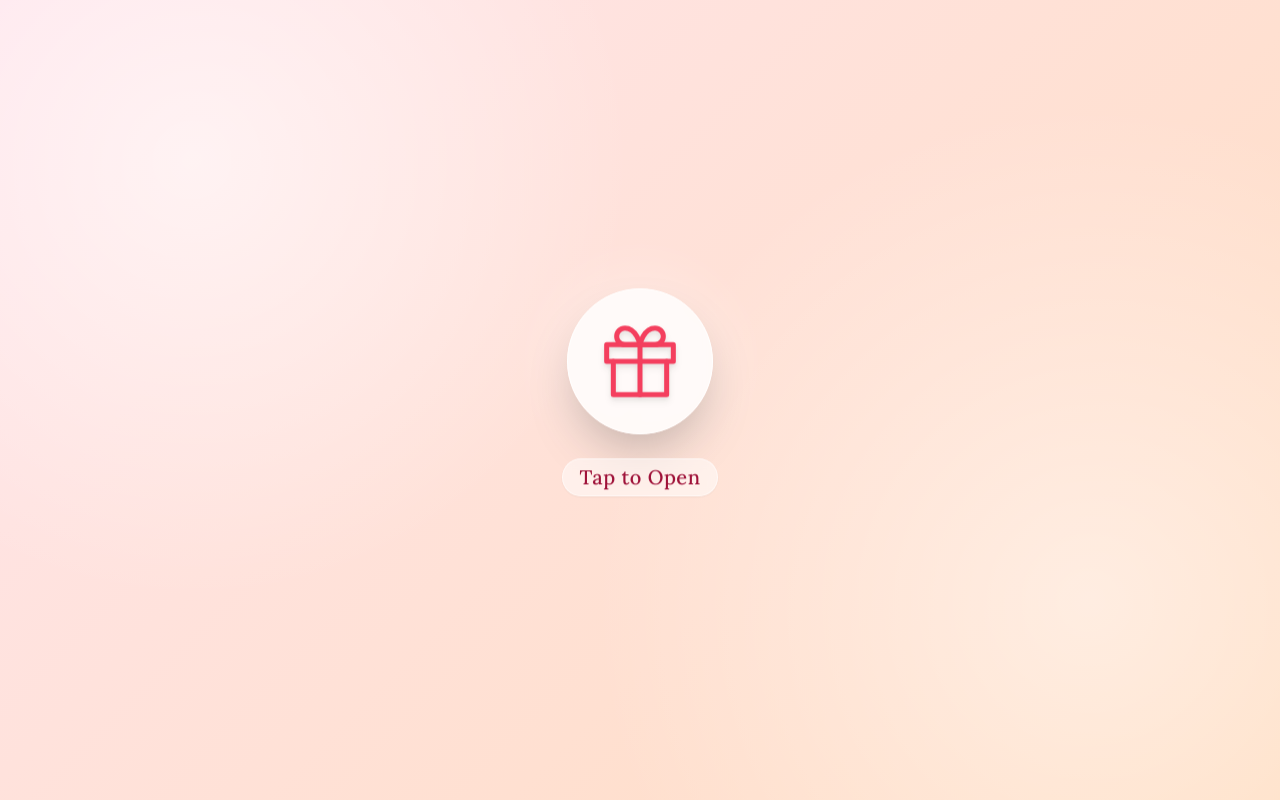
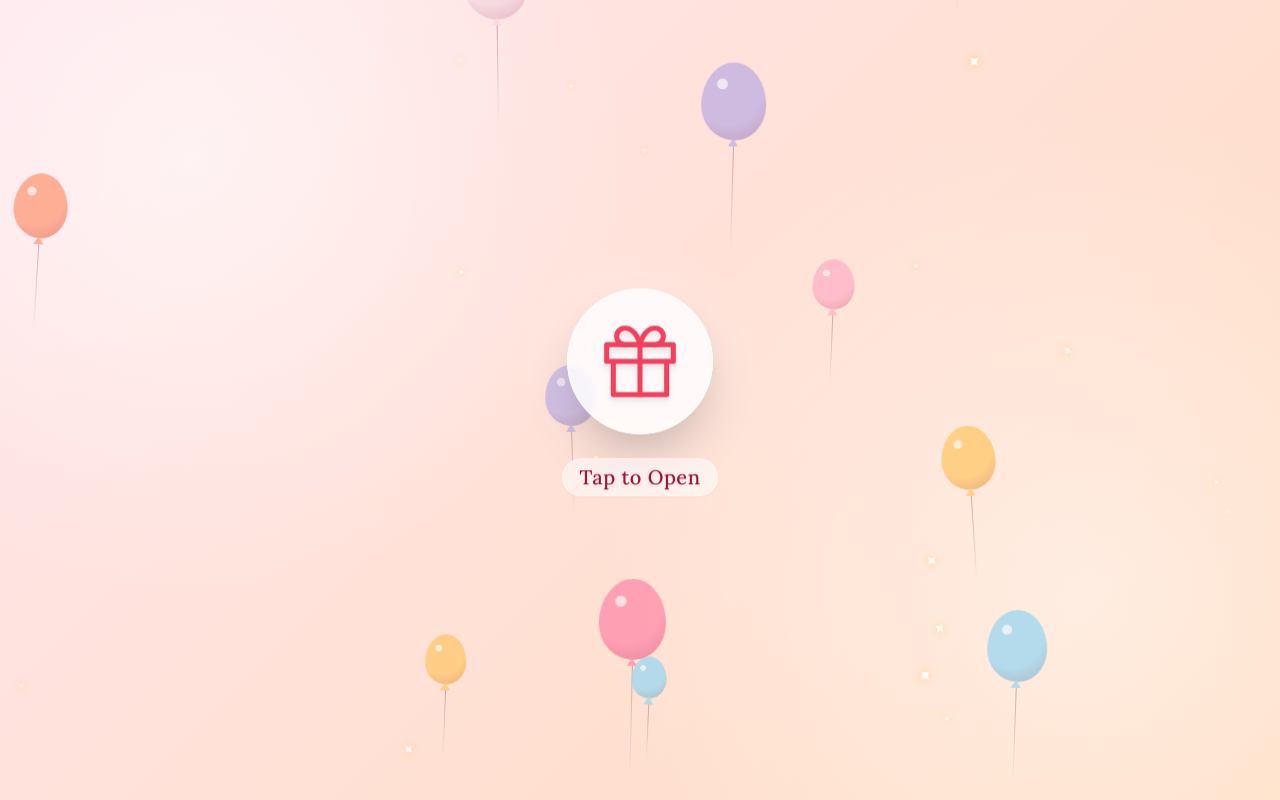
Before and after one commit to Abner-Wilhelm/happy-birthday-mom, a plain HTML site: page index.html in a window 1280 px wide. Drawn offline with nearby package versions, Linux system fonts and the light colour scheme.

Commit message:
Add mom photos, more pets, new heading and balloons
Co-Authored-By: Claude Opus 5.5 <noreply@anthropic.com>

```diff
--- a/index.html
+++ b/index.html
@@ -84,7 +84,7 @@
             width: clamp(150px, 15vw, 230px);
             animation: drift var(--dur, 7s) ease-in-out var(--delay, 0s) infinite;
         }
-        .floater .polaroid img { aspect-ratio: 4 / 5; object-fit: cover; }
+        .floater .polaroid img { aspect-ratio: 1; object-fit: cover; }
         @keyframes drift {
             0%,100% { translate: 0 0; }
             50% { translate: 0 -14px; }
@@ -115,12 +115,58 @@
         #lightbox.open { display: flex; }
         #lightbox img { max-width: 100%; max-height: 90vh; border-radius: 12px; box-shadow: 0 20px 60px rgba(0,0,0,.5); }
 
+        /* ---------- Background: balloons + sparkles ---------- */
+        #page { position: relative; z-index: 1; }
+        #sky { position: fixed; inset: 0; pointer-events: none; overflow: hidden; z-index: 0; }
+        .balloon {
+            position: absolute;
+            bottom: -180px;
+            width: var(--w);
+            height: calc(var(--w) * 1.2);
+            border-radius: 50% 50% 48% 52% / 55% 55% 45% 45%;
+            background:
+                radial-gradient(circle at 32% 28%, rgba(255,255,255,.7) 0 7%, transparent 8%),
+                radial-gradient(circle at 40% 35%, var(--c) 0 55%, color-mix(in srgb, var(--c) 75%, #7a1f3d) 100%);
+            opacity: .8;
+            animation: rise var(--t) linear var(--d) infinite;
+        }
+        .balloon::before { /* string */
+            content: ""; position: absolute; top: calc(100% + 6px); left: 50%;
+            width: 1px; height: calc(var(--w) * 1.6);
+            background: linear-gradient(rgba(140, 70, 90, .5), transparent);
+        }
+        .balloon::after { /* knot */
+            content: ""; position: absolute; top: calc(100% - 2px); left: 50%; transform: translateX(-50%);
+            border-left: 5px solid transparent; border-right: 5px solid transparent;
+            border-bottom: 8px solid var(--c);
+        }
+        @keyframes rise {
+            0%   { transform: translate(0, 0) rotate(-4deg); }
+            25%  { transform: translate(var(--sway), -30vh) rotate(4deg); }
+            50%  { transform: translate(0, -60vh) rotate(-4deg); }
+            75%  { transform: translate(calc(var(--sway) * -1), -90vh) rotate(4deg); }
+            100% { transform: translate(0, calc(-100vh - 320px)) rotate(-4deg); }
+        }
+        .sparkle {
+            position: absolute; color: #fff; text-shadow: 0 0 8px rgba(255, 190, 80, .9);
+            animation: twinkle var(--t) ease-in-out var(--d) infinite;
+            opacity: 0;
+        }
+        @keyframes twinkle {
+            0%, 100% { opacity: 0; transform: scale(.4) rotate(0deg); }
+            50% { opacity: .9; transform: scale(1) rotate(45deg); }
+        }
+
         @media (prefers-reduced-motion: reduce) {
-            .floater, .bounce-animation, .pulse-ring { animation: none; }
+            .floater, .bounce-animation, .pulse-ring, .balloon, .sparkle { animation: none; }
+            .balloon { display: none; }
         }
     </style>
 </head>
 <body class="locked font-body text-gray-800 antialiased selection:bg-pink-200 selection:text-pink-900">
+
+    <!-- Balloons and sparkles behind everything (filled by the script) -->
+    <div id="sky" aria-hidden="true"></div>
 
     <!-- Gift box -->
     <div id="gift-container">
@@ -182,7 +228,8 @@
 
         <!-- ===== Collage ===== -->
         <section class="reveal max-w-6xl mx-auto px-4 pb-16">
-            <h2 class="font-script text-4xl md:text-5xl text-rose-600 text-center mb-10">A few of our favorite moments</h2>
+            <h2 class="font-script text-4xl md:text-5xl text-rose-600 text-center">Also wishing you a happy birthday&hellip;</h2>
+            <p class="font-hand text-2xl md:text-3xl text-rose-700/80 text-center mt-2 mb-10">the whole furry crew 🐾</p>
             <div id="collage" class="collage columns-2 md:columns-3 lg:columns-4"></div>
 
             <div class="text-center pt-6">
@@ -197,19 +244,27 @@
 
     <script>
         // ---------- Photos (all in images/) ----------
-        // These six float around the message on big screens.
+        // Photos of Mom and me: around the message on big screens, across the top on phones.
+        const momPhotos = ['mom-1.jpg', 'mom-2.jpg', 'mom-3.jpg', 'mom-4.jpg'];
+
+        // What floats around the message on big screens.
+        // kind 'photo' = framed polaroid, kind 'cutout' = cut-out animal from images/cutouts/
         const floaterPhotos = [
-            { src: 'IMG_1051.jpg', top: '4%',  left: '1%',  r: -8, dur: 7,   delay: 0 },
-            { src: 'IMG_1536.jpg', top: '38%', left: '5%',  r: 6,  dur: 8,   delay: 1.2 },
-            { src: 'IMG_3297.jpg', top: '68%', left: '0%',  r: -4, dur: 6.5, delay: .6 },
-            { src: 'IMG_1242.jpg', top: '2%',  right: '2%', r: 7,  dur: 7.5, delay: .3 },
-            { src: 'IMG_6409.jpg', top: '35%', right: '0%', r: -6, dur: 6.8, delay: 1.5 },
-            { src: 'IMG_3305.jpg', top: '67%', right: '4%', r: 5,  dur: 8.2, delay: .9 },
+            { kind: 'photo',  src: 'mom-1.jpg',    top: '3%',  left: '2%',  r: -7, dur: 7,   delay: 0 },
+            { kind: 'photo',  src: 'mom-3.jpg',    top: '36%', left: '5%',  r: 5,  dur: 8,   delay: 1.2 },
+            { kind: 'cutout', src: 'IMG_3297.jpg', top: '70%', left: '0%',  r: -4, dur: 6.5, delay: .6 },
+            { kind: 'photo',  src: 'mom-2.jpg',    top: '2%',  right: '2%', r: 6,  dur: 7.5, delay: .3 },
+            { kind: 'photo',  src: 'mom-4.jpg',    top: '35%', right: '4%', r: -5, dur: 6.8, delay: 1.5 },
+            { kind: 'cutout', src: 'IMG_3305.jpg', top: '69%', right: '3%', r: 5,  dur: 8.2, delay: .9 },
         ];
-        // The rest go in the collage below.
+
+        // All the animals wishing her a happy birthday.
         const collagePhotos = [
-            'IMG_1472.jpg', 'IMG_3337.jpg', 'IMG_2779.jpg', 'IMG_3146.jpg',
-            'IMG_3338.jpg', 'lp_image.jpg', '1FB8F60A-8E4E-4173-A98D-3074E33B17DC.jpg'
+            'pet-04.jpg', 'IMG_1472.jpg', 'pet-03.jpg', 'IMG_1051.jpg', 'pet-08.jpg',
+            'IMG_3337.jpg', 'pet-06.jpg', 'IMG_2779.jpg', 'pet-05.jpg', 'IMG_1536.jpg',
+            'pet-01.jpg', 'IMG_3146.jpg', 'pet-09.jpg', 'IMG_1242.jpg', 'pet-02.jpg',
+            'IMG_3338.jpg', 'pet-07.jpg', 'IMG_6409.jpg', 'lp_image.jpg',
+            '1FB8F60A-8E4E-4173-A98D-3074E33B17DC.jpg'
         ];
 
         function polaroid(src, rotation, { taped = false } = {}) {
@@ -237,24 +292,27 @@
             if (p.right) wrap.style.right = p.right;
             wrap.style.setProperty('--dur', p.dur + 's');
             wrap.style.setProperty('--delay', p.delay + 's');
+            if (p.kind === 'photo') {
+                wrap.appendChild(polaroid(p.src, p.r, { taped: true }));
+            } else {
                 const cut = document.createElement('img');
                 cut.src = 'images/cutouts/' + p.src.replace(/\.(jpe?g|png)$/i, '.png');
-            cut.alt = 'Family photo';
-            cut.loading = 'lazy';
+                cut.alt = 'One of the animals';
                 cut.className = 'floater-cut';
                 cut.style.transform = `rotate(${p.r}deg)`;
                 cut.onclick = () => openLightbox(cut.src);
                 wrap.appendChild(cut);
+            }
             floaters.appendChild(wrap);
         });
 
-        // Phone strip: first four floaters, overlapping
+        // Phone strip: the four photos of Mom and me, overlapping
         const strip = document.getElementById('strip');
-        floaterPhotos.slice(0, 4).forEach((p, i) => {
+        momPhotos.forEach((src, i) => {
             const wrap = document.createElement('div');
             wrap.className = 'w-24 sm:w-28';
             wrap.style.marginTop = (i % 2 ? 14 : 0) + 'px';
-            const pol = polaroid(p.src, [-8, 5, -4, 8][i]);
+            const pol = polaroid(src, [-8, 5, -4, 8][i]);
             pol.style.padding = '5px 5px 18px';
             pol.querySelector('img').style.aspectRatio = '1';
             pol.querySelector('img').style.objectFit = 'cover';
@@ -266,6 +324,34 @@
         const collage = document.getElementById('collage');
         const tilts = [-3, 2, -1.5, 3, -2, 1.5, -2.5, 2.5];
         collagePhotos.forEach((src, i) => collage.appendChild(polaroid(src, tilts[i % tilts.length], { taped: i % 3 === 0 })));
+
+        // Balloons drifting up and sparkles twinkling in the background
+        const sky = document.getElementById('sky');
+        const balloonColors = ['#FF8FAB', '#FFB3C6', '#FFC971', '#A0D8EF', '#C3B1E1', '#FF9E80', '#F7D6E0'];
+        const balloonCount = window.innerWidth < 640 ? 9 : 16;
+        for (let i = 0; i < balloonCount; i++) {
+            const b = document.createElement('div');
+            b.className = 'balloon';
+            const t = 16 + Math.random() * 14;                       // seconds to float up
+            b.style.left = (Math.random() * 96) + '%';
+            b.style.setProperty('--w', (34 + Math.random() * 34) + 'px');
+            b.style.setProperty('--c', balloonColors[i % balloonColors.length]);
+            b.style.setProperty('--t', t + 's');
+            b.style.setProperty('--d', (-Math.random() * t) + 's'); // start mid-flight
+            b.style.setProperty('--sway', (15 + Math.random() * 35) + 'px');
+            sky.appendChild(b);
+        }
+        for (let i = 0; i < 22; i++) {
+            const s = document.createElement('span');
+            s.className = 'sparkle';
+            s.textContent = '✦';
+            s.style.left = (Math.random() * 100) + '%';
+            s.style.top = (Math.random() * 100) + '%';
+            s.style.fontSize = (8 + Math.random() * 12) + 'px';
+            s.style.setProperty('--t', (2.5 + Math.random() * 3) + 's');
+            s.style.setProperty('--d', (Math.random() * 4) + 's');
+            sky.appendChild(s);
+        }
 
         function openLightbox(src) {
             const lb = document.getElementById('lightbox');
```
Also changed, not shown: images/mom-1.jpg (added), images/mom-2.jpg (added), images/mom-3.jpg (added), images/mom-4.jpg (added), images/pet-01.jpg (added), images/pet-02.jpg (added), images/pet-03.jpg (added), images/pet-04.jpg (added), images/pet-05.jpg (added), images/pet-06.jpg (added), images/pet-07.jpg (added), images/pet-08.jpg (added), images/pet-09.jpg (added). Lines whose indentation alone changed are shown as unchanged.
